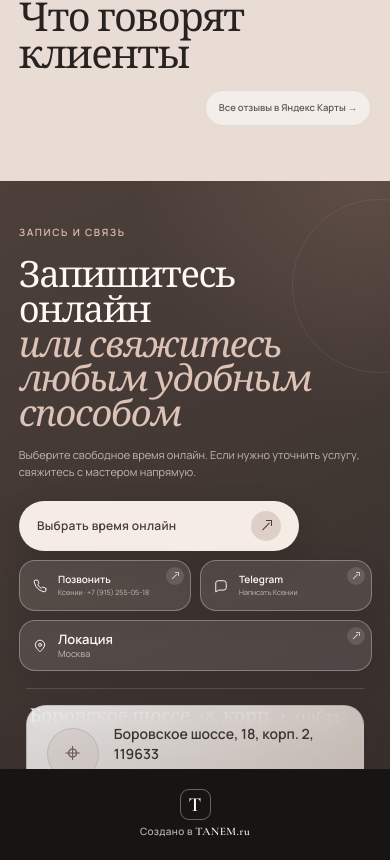
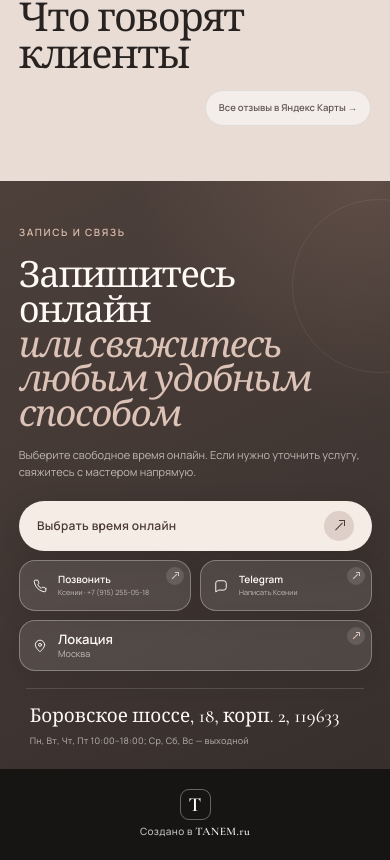
Before and after one commit to ichAEY/TAN-0074, a Next.js app: page / in a window 390 px wide. Shown: the part 3177-4037 px from the top of the page. Built offline with nearby package versions, Linux system fonts and the light colour scheme.

Commit message:
Refine mobile booking CTA and route address

```diff
--- a/app/master-template.tsx
+++ b/app/master-template.tsx
@@ -1657,16 +1657,17 @@ export default function MasterTemplate() {
 
           {site.location.address ? (
             <div className="mct-visit-details mct-visit-details-mobile-julia">
-              <p className="mct-visit-address">{translatedText(site.location.address)}{site.location.schedule ? <span>{translatedText(site.location.schedule)}</span> : null}</p>
               {(routeUrl || mapUrl) ? (
-                <div className="mct-map-wrap">
-                  {mobileMapEmbedUrl && mobileMapEmbedUrl !== "about:blank" ? <iframe className="mct-map-mobile" src={mobileMapEmbedUrl} title={`${site.master.name} на Яндекс Картах`} loading="lazy" allowFullScreen /> : null}
-                  <a className="mct-mobile-route-card" href={routeUrl || mapUrl} target="_blank" rel="noopener noreferrer" aria-label={`Построить маршрут к ${site.master.dative} в Яндекс Картах`}>
-                    <span className="mct-mobile-route-icon" aria-hidden="true">⌖</span>
-                    <span className="mct-mobile-route-copy"><strong>{translatedText(site.location.address)}</strong><small>{translatedText("Построить маршрут")} →</small></span>
-                  </a>
-                </div>
-              ) : null}
+                <a className="mct-visit-address mct-visit-address-link" href={routeUrl || mapUrl} target="_blank" rel="noopener noreferrer" aria-label={`Построить маршрут к ${site.master.dative}`}>
+                  {translatedText(site.location.address)}
+                  {site.location.schedule ? <span>{translatedText(site.location.schedule)}</span> : null}
+                </a>
+              ) : (
+                <p className="mct-visit-address">
+                  {translatedText(site.location.address)}
+                  {site.location.schedule ? <span>{translatedText(site.location.schedule)}</span> : null}
+                </p>
+              )}
             </div>
           ) : null}
 
```
Also changed, not shown: app/template.css.
